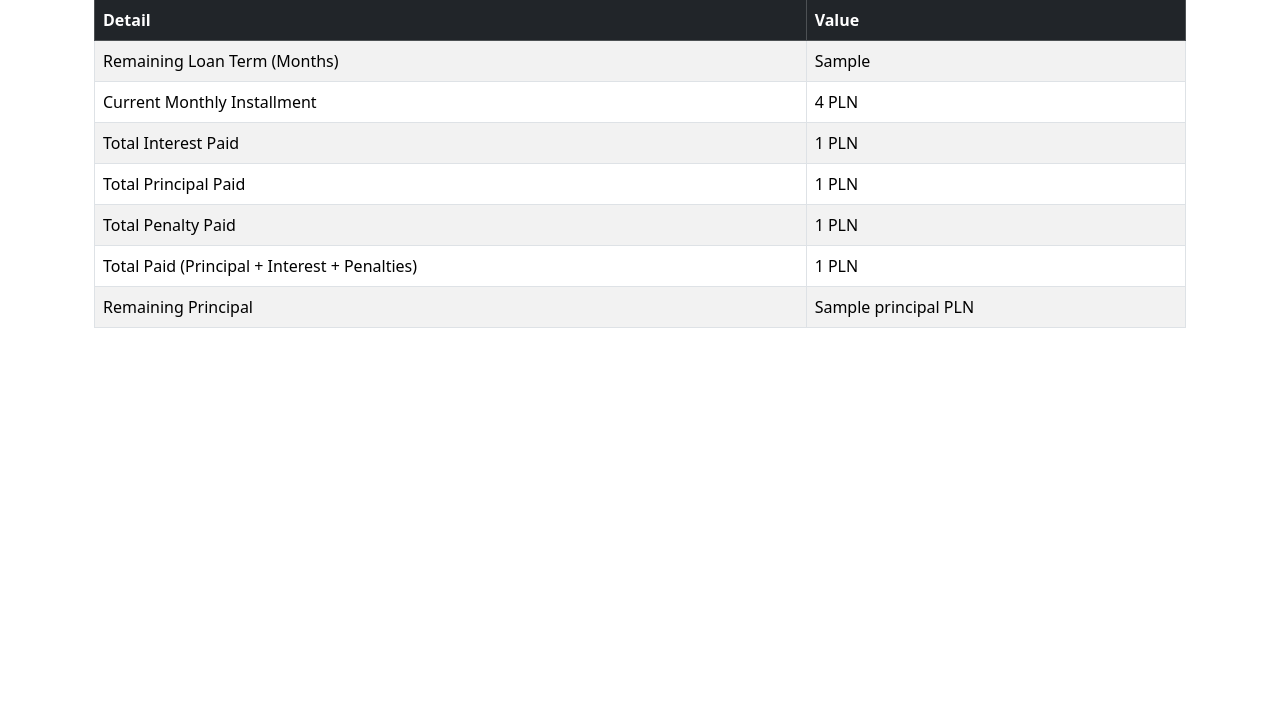
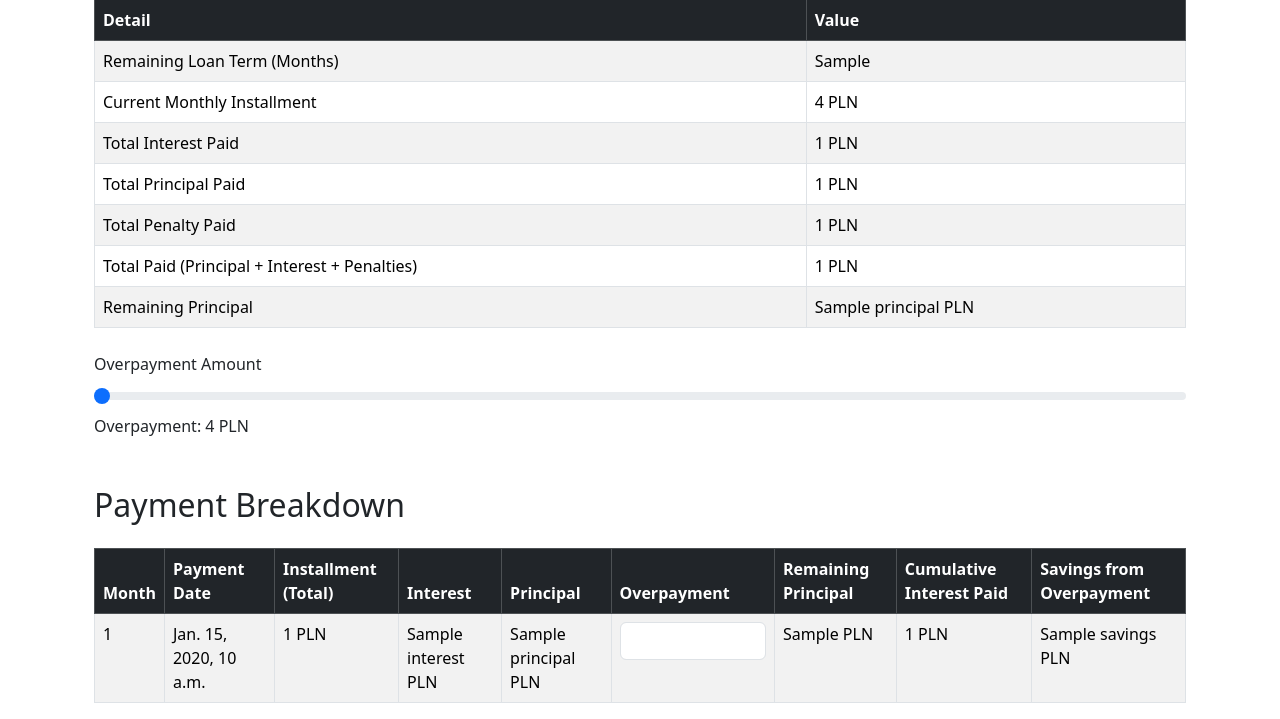
Before and after one commit to pawelszalw/CreditCal, a Django app: template calculator/templates/calculator/overpayment.html in a window 1280 px wide. Shown: the part 177-896 px from the top of the page. Before the commit the page ends 505 px from the top, so only its background shows below. Run offline with Django 5.2, Linux system fonts and the light colour scheme; the template is opened without the code that fills it: most values are stand-ins (such as "Sample title", 1, 10 or a date in 2020).

Commit message:
This commit modifies two HTML views to better align with the planned structure of the page

```diff
--- a/calculator/templates/calculator/overpayment.html
+++ b/calculator/templates/calculator/overpayment.html
@@ -6,6 +6,7 @@
 <div class="container mt-5">
     <h1 class="text-center">Overpayment Details</h1>
 
+    <!-- Loan Parameters Table -->
     <table class="table table-bordered table-striped mt-4">
         <thead class="table-dark">
             <tr>
@@ -24,19 +25,19 @@
             </tr>
             <tr>
                 <td>Total Interest Paid</td>
-                <td>{{ credit.total_interest_payed }} PLN</td>
+                <td>{{ credit.total_interest_paid }} PLN</td>
             </tr>
             <tr>
                 <td>Total Principal Paid</td>
-                <td>{{ credit.total_principal_payed }} PLN</td>
+                <td>{{ credit.total_principal_paid }} PLN</td>
             </tr>
             <tr>
                 <td>Total Penalty Paid</td>
-                <td>{{ credit.total_penalty_payed }} PLN</td>
+                <td>{{ credit.total_penalty_paid }} PLN</td>
             </tr>
             <tr>
                 <td>Total Paid (Principal + Interest + Penalties)</td>
-                <td>{{ credit.total_payed }} PLN</td>
+                <td>{{ credit.total_paid }} PLN</td>
             </tr>
             <tr>
                 <td>Remaining Principal</td>
@@ -44,5 +45,68 @@
             </tr>
         </tbody>
     </table>
+
+    <!-- Overpayment Slider -->
+    <div class="mt-4">
+        <label for="overpayment_slider" class="form-label">Overpayment Amount</label>
+        <input
+            type="range"
+            class="form-range"
+            id="overpayment_slider"
+            min="{{ credit.current_expected_loan_rate }}"
+            max="{{ credit.principal }}"
+            step="100"
+            value="{{ credit.current_expected_loan_rate }}"
+            oninput="updateOverpaymentValue(this.value)"
+        >
+        <p>Overpayment: <span id="overpayment_value">{{ credit.current_expected_loan_rate }}</span> PLN</p>
+    </div>
+
+    <!-- Detailed Payment Table -->
+    <h2 class="mt-5">Payment Breakdown</h2>
+    <table class="table table-bordered table-striped mt-4">
+        <thead class="table-dark">
+            <tr>
+                <th scope="col">Month</th>
+                <th scope="col">Payment Date</th>
+                <th scope="col">Installment (Total)</th>
+                <th scope="col">Interest</th>
+                <th scope="col">Principal</th>
+                <th scope="col">Overpayment</th>
+                <th scope="col">Remaining Principal</th>
+                <th scope="col">Cumulative Interest Paid</th>
+                <th scope="col">Savings from Overpayment</th>
+            </tr>
+        </thead>
+        <tbody>
+            {% for payment in payment_schedule %}
+            <tr>
+                <td>{{ forloop.counter }}</td>
+                <td>{{ payment.date }}</td>
+                <td>{{ payment.total_payment }} PLN</td>
+                <td>{{ payment.interest }} PLN</td>
+                <td>{{ payment.principal }} PLN</td>
+                <td>
+                    <input
+                        type="number"
+                        class="form-control"
+                        min="0"
+                        max="{{ credit.principal }}"
+                        value="{{ payment.overpayment }}"
+                    >
+                </td>
+                <td>{{ payment.remaining_principal }} PLN</td>
+                <td>{{ payment.cumulative_interest_paid }} PLN</td>
+                <td>{{ payment.savings }} PLN</td>
+            </tr>
+            {% endfor %}
+        </tbody>
+    </table>
 </div>
+
+<script>
+    function updateOverpaymentValue(value) {
+        document.getElementById('overpayment_value').innerText = value;
+    }
+</script>
 {% endblock %}
```
Also changed, not shown: calculator/templates/calculator/new_loan.html (+58 -4 lines).
